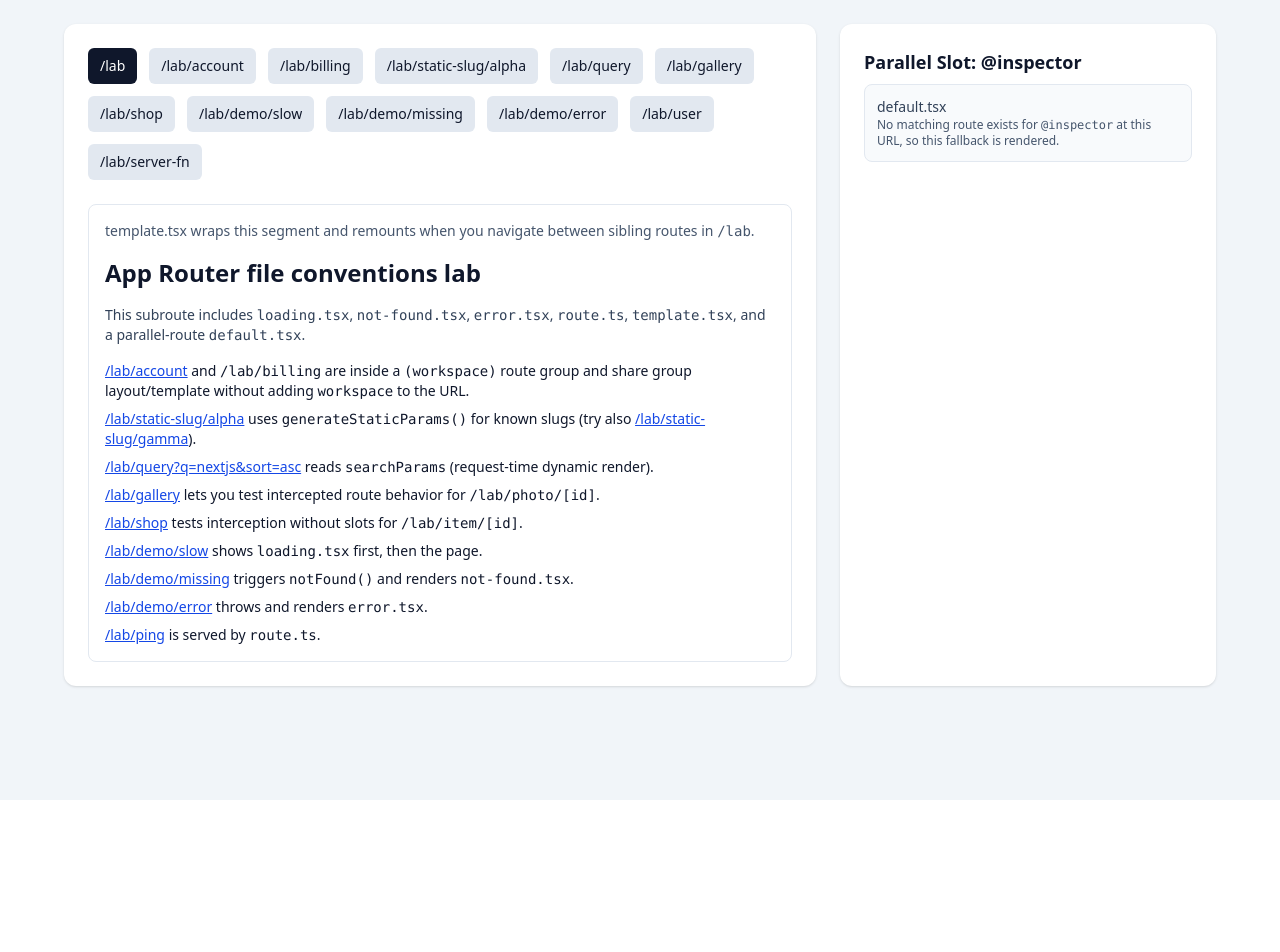
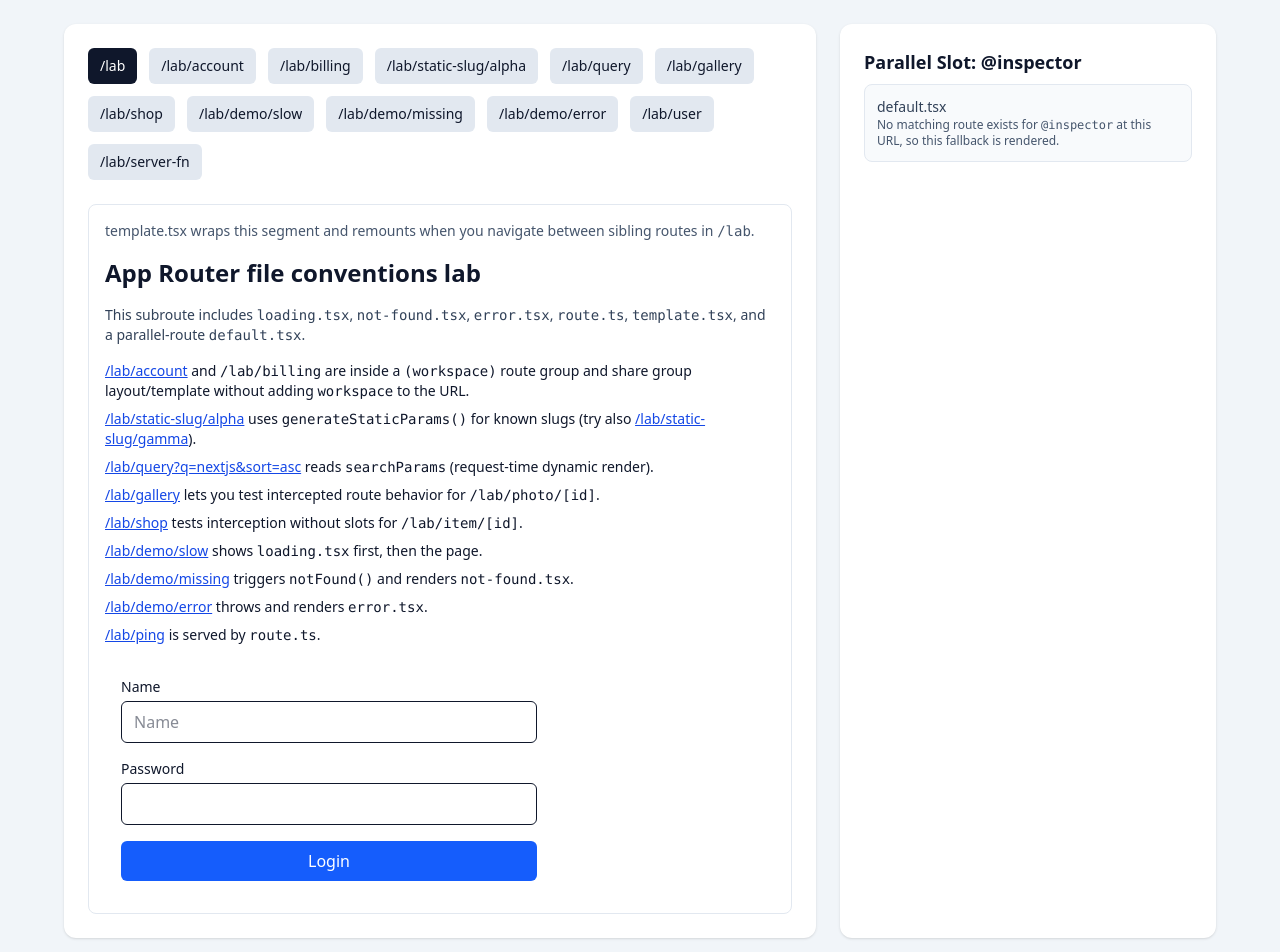
Before and after one commit to obadakhalili/learning-nextjs, a Next.js app: page /lab in a window 1280 px wide. Shown: the top 952 px of the page. Before the commit the page ends 800 px from the top, so only its background shows below. Built offline with nearby package versions, Linux system fonts and the light colour scheme.

Commit message:
login form

```diff
--- /dev/null
+++ b/src/app/lab/_components/login-form.tsx
@@ -0,0 +1,26 @@
+"use client";
+
+import { login } from "../actions";
+import { useActionState } from "react";
+
+export function LoginForm() {
+  const [loginState, loginAction, loginPending] = useActionState(login, { success: true, message: "" });
+
+  return <><form action={loginAction} className="flex flex-col gap-4 p-4 max-w-md">
+    <div className="flex flex-col gap-1">
+      <label htmlFor="name" className="text-sm font-medium">Name</label>
+      <input id="name" name="name" placeholder="Name" className="border rounded-md px-3 py-2 focus:outline-none focus:ring-2 focus:ring-blue-500" />
+    </div>
+    <div className="flex flex-col gap-1">
+      <label htmlFor="password" className="text-sm font-medium">Password</label>
+      <input id="password" name="password" type="password" className="border rounded-md px-3 py-2 focus:outline-none focus:ring-2 focus:ring-blue-500" />
+    </div>
+    <button type="submit" disabled={loginPending} className="bg-blue-600 text-white py-2 px-4 rounded-md hover:bg-blue-700 disabled:bg-blue-300 disabled:cursor-not-allowed">Login</button>
+        </form>
+      {loginState.message && (
+        <p className={loginState.success ? "text-green-600" : "text-red-600"}>
+          {loginState.message}
+        </p>
+      )}
+  </>
+}
--- /dev/null
+++ b/src/app/lab/actions.ts
@@ -0,0 +1,23 @@
+"use server"
+
+interface LoginFormState {
+  success: boolean
+  message: string
+}
+
+const users = [
+  { name: "obada", password: "1234" },
+]
+
+export async function login(state: LoginFormState, formData: FormData) {
+  const name = formData.get("name") as string
+  const password = formData.get("password") as string
+
+  const user = users.find((user) => user.name === name && user.password === password)
+
+  if (!user) {
+    return { success: false, message: "Invalid name or password" }
+  }
+
+  return { success: true, message: `Welcome, ${user.name}!` }
+}
--- a/src/app/lab/page.tsx
+++ b/src/app/lab/page.tsx
@@ -1,4 +1,5 @@
 import Link from "next/link";
+import { LoginForm } from "./_components/login-form";
 
 export default function LabIndexPage() {
   return (
@@ -76,6 +77,7 @@ export default function LabIndexPage() {
           is served by <code>route.ts</code>.
         </li>
       </ul>
+      <LoginForm />
     </div>
   );
 }
```
